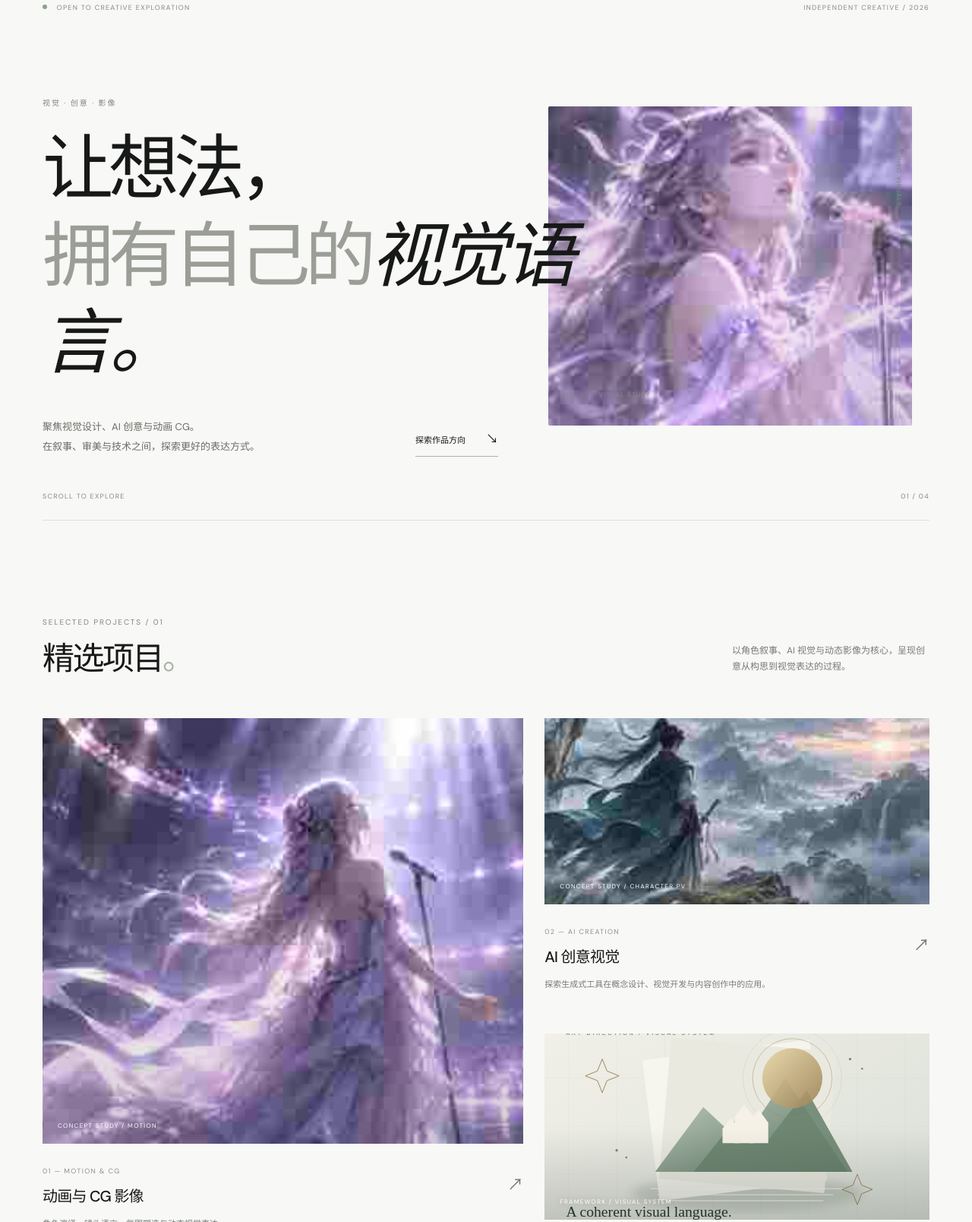
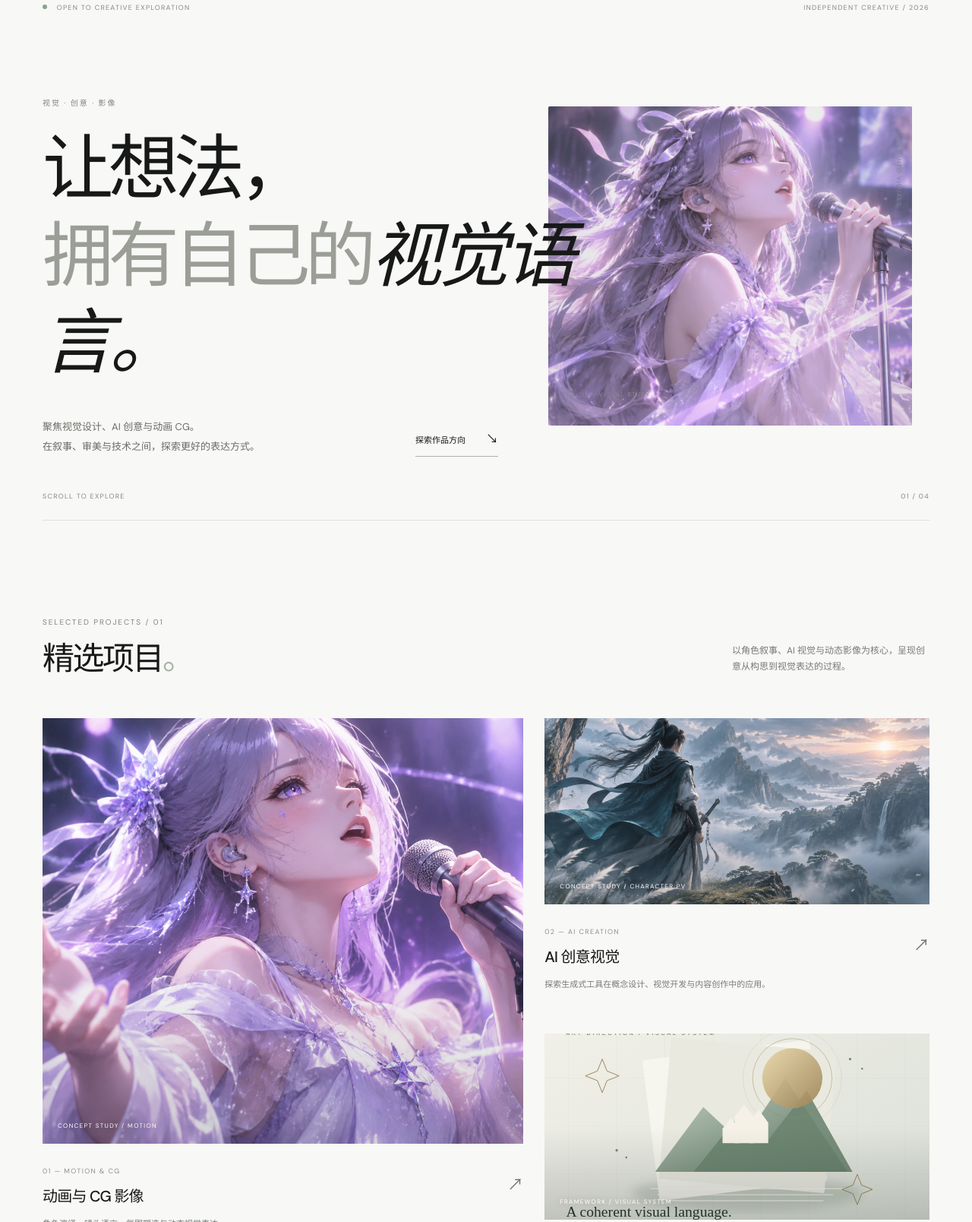
Before and after one commit to lc371005266-ux/personal-site, a plain HTML site: page index.html in a window 1280 px wide. Shown: the part 111-1719 px from the top of the page at 76% size. Drawn offline with Linux system fonts and the light colour scheme.

Commit message:
Use uploaded full-resolution portfolio images

```diff
--- a/index.html
+++ b/index.html
@@ -22,13 +22,13 @@
 <section class="hero" aria-labelledby="hero-title">
 <div class="hero-meta"><span><i class="status-dot"></i> OPEN TO CREATIVE EXPLORATION</span><span>INDEPENDENT CREATIVE / 2026</span></div>
 <div class="hero-copy"><p class="eyebrow">视觉 · 创意 · 影像</p><h1 id="hero-title">让想法，<br><span>拥有自己的</span><em>视觉语言。</em></h1><div class="hero-bottom"><p class="hero-intro">聚焦视觉设计、AI 创意与动画 CG。<br>在叙事、审美与技术之间，探索更好的表达方式。</p><a class="text-link" href="#work">探索作品方向 <span>↘</span></a></div></div>
-<div class="hero-art"><img src="assets/fenyin-close-small.jpg?v=20261119?v=20261119-3" alt="舞台与声音粒子概念视觉"><span class="art-index">FIG. 01 — VISUAL STUDY</span><span class="art-side">IDEAS INTO VISUALS</span></div>
+<div class="hero-art"><img src="assets/fenyin-close-hd.jpg?v=20261119?v=20261119-3" alt="舞台与声音粒子概念视觉"><span class="art-index">FIG. 01 — VISUAL STUDY</span><span class="art-side">IDEAS INTO VISUALS</span></div>
 <div class="hero-foot"><span>SCROLL TO EXPLORE</span><span>01 / 04</span></div>
 </section>
 <section class="section work-section" id="work"><div class="section-heading"><div><p class="eyebrow">SELECTED PROJECTS / 01</p><h2>精选项目<span>。</span></h2></div><p class="section-note">以角色叙事、AI 视觉与动态影像为核心，呈现创意从构思到视觉表达的过程。</p></div>
 <div class="work-grid">
-<a class="work-card work-card-large" href="project.html?case=fenyin"><div class="work-visual"><img src="assets/fenyin-stage.jpg?v=20261119?v=20261119-3" alt="绯音角色舞台视觉示意"><span class="visual-caption">CONCEPT STUDY / MOTION</span></div><div class="work-info"><div><span class="work-type">01 — MOTION & CG</span><h3>动画与 CG 影像</h3></div><span class="work-arrow">↗</span></div><p class="work-desc">角色演绎、镜头语言、氛围塑造与动态视觉表达。</p></a>
-<a class="work-card" href="project.html?case=qingyu"><div class="work-visual"><img src="assets/qingyu-stage.jpg?v=20261119?v=20261119-3" alt="青羽山崖场景视觉示意"><span class="visual-caption">CONCEPT STUDY / CHARACTER PV</span></div><div class="work-info"><div><span class="work-type">02 — AI CREATION</span><h3>AI 创意视觉</h3></div><span class="work-arrow">↗</span></div><p class="work-desc">探索生成式工具在概念设计、视觉开发与内容创作中的应用。</p></a>
+<a class="work-card work-card-large" href="project.html?case=fenyin"><div class="work-visual"><img src="assets/fenyin-stage-hd.jpg?v=20261119?v=20261119-3" alt="绯音角色舞台视觉示意"><span class="visual-caption">CONCEPT STUDY / MOTION</span></div><div class="work-info"><div><span class="work-type">01 — MOTION & CG</span><h3>动画与 CG 影像</h3></div><span class="work-arrow">↗</span></div><p class="work-desc">角色演绎、镜头语言、氛围塑造与动态视觉表达。</p></a>
+<a class="work-card" href="project.html?case=qingyu"><div class="work-visual"><img src="assets/qingyu-stage-hd.jpg?v=20261119?v=20261119-3" alt="青羽山崖场景视觉示意"><span class="visual-caption">CONCEPT STUDY / CHARACTER PV</span></div><div class="work-info"><div><span class="work-type">02 — AI CREATION</span><h3>AI 创意视觉</h3></div><span class="work-arrow">↗</span></div><p class="work-desc">探索生成式工具在概念设计、视觉开发与内容创作中的应用。</p></a>
 <a class="work-card" href="project.html?case=system"><div class="work-visual"><img src="assets/visual-system.svg?v=20261119-3" alt="视觉系统概念版式示意"><span class="visual-caption">FRAMEWORK / VISUAL SYSTEM</span></div><div class="work-info"><div><span class="work-type">03 — VISUAL DESIGN</span><h3>视觉与品牌设计</h3></div><span class="work-arrow">↗</span></div><p class="work-desc">视觉系统、版式构成与统一的品牌表达。</p></a>
 </div><p class="work-hint">以上为概念项目与方法研究，视觉示意待替换为最终项目素材 · <a href="projects.html">浏览全部项目 ↗</a></p></section>
 <section class="about-section section" id="about"><div class="section-heading"><div><p class="eyebrow">A LITTLE ABOUT ME / 02</p><h2>关于我<span>。</span></h2></div><span class="about-number">LC — 2026</span></div><div class="about-layout"><p class="about-statement">好的视觉不止于好看，<br>更在于让信息、情绪与体验<br><span>准确地抵达观众。</span></p><div class="about-detail"><p>以视觉设计、AI 创意与动画 CG 为主要探索方向，关注角色叙事、情绪表达、镜头语言与可复用的创作流程。通过概念开发、视觉实验与项目复盘，把抽象想法转化为清晰、有感染力的视觉体验。</p><div class="focus-list"><div><span>01</span>视觉策略 · 情绪板 · 风格统一</div><div><span>02</span>AI 概念设计 · 角色与场景视觉</div><div><span>03</span>动画分镜 · 镜头设计 · CG 表现</div><div><span>04</span>UE 场景 · Sequencer · 团队协作</div></div></div></div></section>
```
